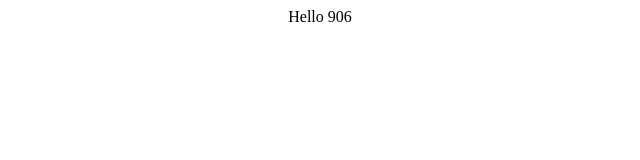
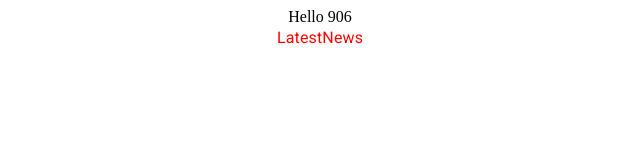
Before and after one commit to Temurbek1400/gov-turtkul-dev, a React (Create React App) app: page / in a window 1280 px wide. Shown: the top 160 px of the page, without its empty margins (320-960 px from the left). Built offline with nearby package versions, Linux system fonts and the light colour scheme.

Commit message:
saidmuhammad first commit

```diff
--- a/package.json
+++ b/package.json
@@ -15,7 +15,11 @@
     "react-dom": "^18.0.0",
     "react-scripts": "5.0.0",
     "styled-components": "^5.3.5",
-    "web-vitals": "^2.1.4"
+    "web-vitals": "^2.1.4",
+    "@mui/styled-engine": "npm:@mui/styled-engine-sc@latest"
+  },
+  "resolutions": {
+    "@mui/styled-engine": "npm:@mui/styled-engine-sc@latest"
   },
   "scripts": {
     "start": "react-scripts start",
--- a/src/App.js
+++ b/src/App.js
@@ -1,7 +1,13 @@
 import "./App.css";
+import LatestNews from "./components/latest-news/latest-news";
 
 function App() {
-   return <div className="App">Hello 906</div>;
+  return (
+    <div className="App">
+      Hello 906
+      <LatestNews />
+    </div>
+  );
 }
 
 export default App;
--- /dev/null
+++ b/src/components/latest-news/latest-news.jsx
@@ -0,0 +1,7 @@
+import { Title } from "./latest-news.style";
+
+const LatestNews = () => {
+  return <Title>LatestNews</Title>;
+};
+
+export default LatestNews;
--- /dev/null
+++ b/src/components/latest-news/latest-news.style.jsx
@@ -0,0 +1,6 @@
+import styled from "styled-components";
+import Typography from "@mui/material/Typography";
+
+export const Title = styled(Typography)`
+  color: red;
+`;
```
Also changed, not shown: 1 other file (tests, documents, lock files or other folders).
